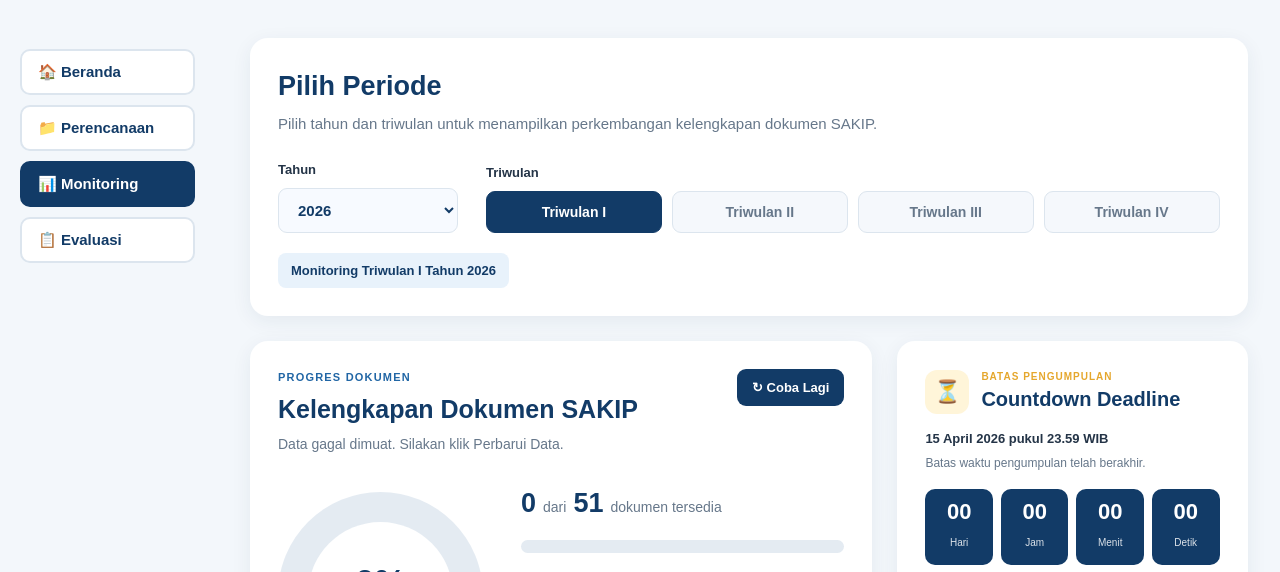
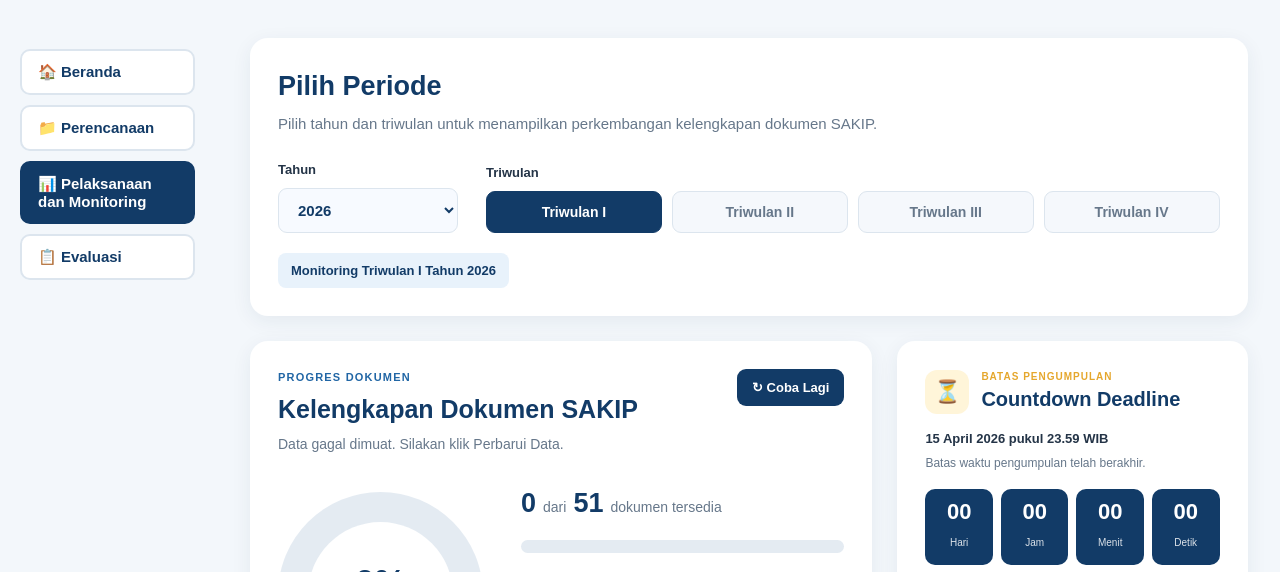
Before and after one commit to izm2002/prima3174, a plain HTML site: page index.html in a window 1280 px wide. Shown: the part 201-773 px from the top of the page. Drawn offline with Linux system fonts and the light colour scheme; no server answers.

Commit message:
Update index.html

```diff
--- a/index.html
+++ b/index.html
@@ -61,7 +61,7 @@
 
         <button class="menu-btn active"
             data-menu="monitoring">
-        📊 Monitoring
+        📊 Pelaksanaan dan Monitoring
         </button>
 
         <button class="menu-btn "
```
